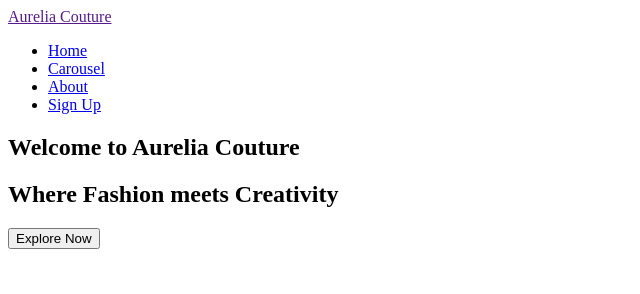
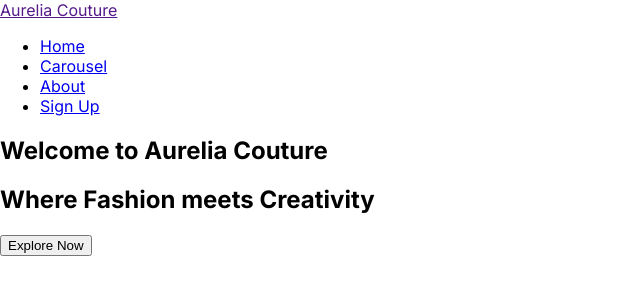
Before and after one commit to siradhanajatin/Aurelia-Couture, a plain HTML site: page src/index.html in a window 1280 px wide. Shown: the whole page, without its empty margins (0-640 px from the left). Drawn offline with Linux system fonts and the light colour scheme.

Commit message:
include the Inter font from Google Fonts in the HTML and CSS file

```diff
--- a/src/header.css
+++ b/src/header.css
@@ -0,0 +1,4 @@
+body {
+    margin: 0;
+    font-family: inter, sans-serif;
+}
--- a/src/index.html
+++ b/src/index.html
@@ -4,6 +4,10 @@
     <meta charset="UTF-8" />
     <meta name="viewport" content="width=device-width, initial-scale=1.0" />
     <title>Aurelia Couture: Where Fashion meets Creativity</title>
+    <link rel="preconnect" href="https://fonts.googleapis.com">
+    <link rel="preconnect" href="https://fonts.gstatic.com" crossorigin>
+    <link href="https://fonts.googleapis.com/css2?family=Inter:ital,opsz,wght@0,14..32,100..900;1,14..32,100..900&display=swap" rel="stylesheet">
+    <link rel="stylesheet" href="header.css">
   </head>
   <body>
     <header>
```
